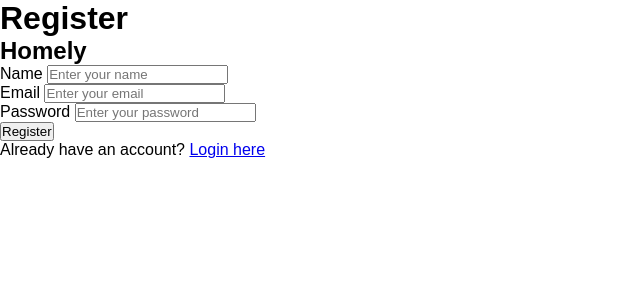
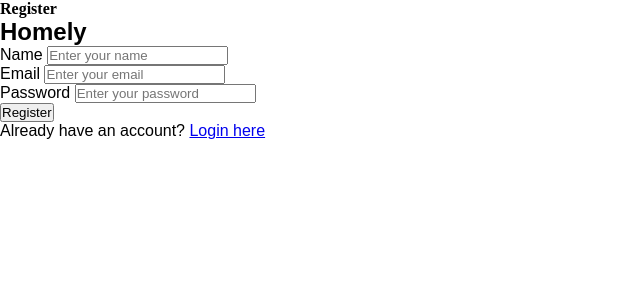
Before and after one commit to nickschnee/2025_im4_beispielprojekt_homely, a PHP site: page /register.html in a window 1280 px wide. Shown: the top 300 px of the page, without its empty margins (0-640 px from the left). Run offline with PHP 8.4, Linux system fonts and the light colour scheme.

Commit message:
:lipstick: update style

```diff
--- a/css/style.css
+++ b/css/style.css
@@ -13,3 +13,11 @@ body {
   width: 100vw;
   overflow-x: hidden;
 }
+
+h1 {
+  font-size: var(--type-size-h1);
+  line-height: var(--type-line-height-h1);
+  color: var(--color-neutral-text);
+  font-family: "Roboto Slab", serif;
+  margin: var(--spacing-xl);
+}
```
